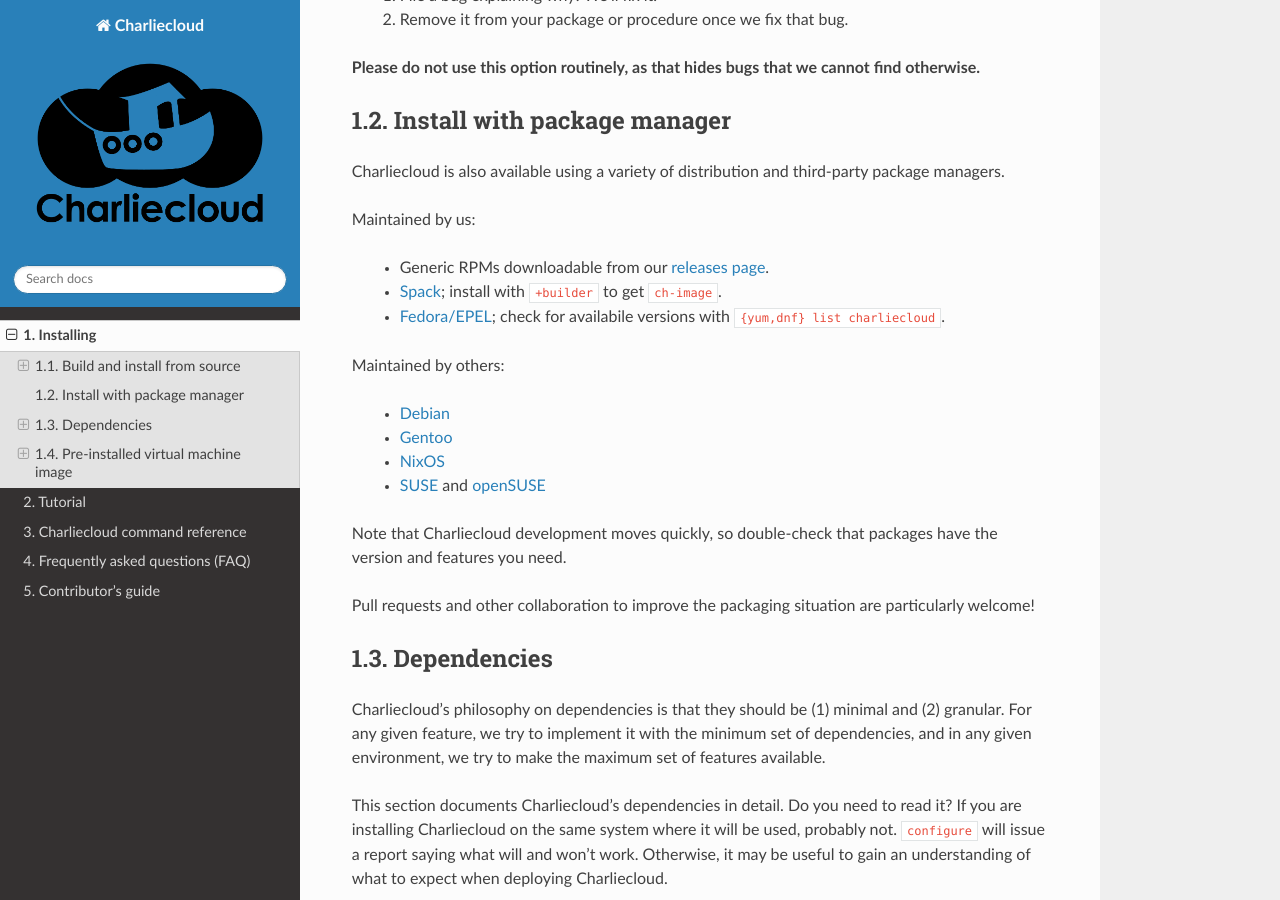
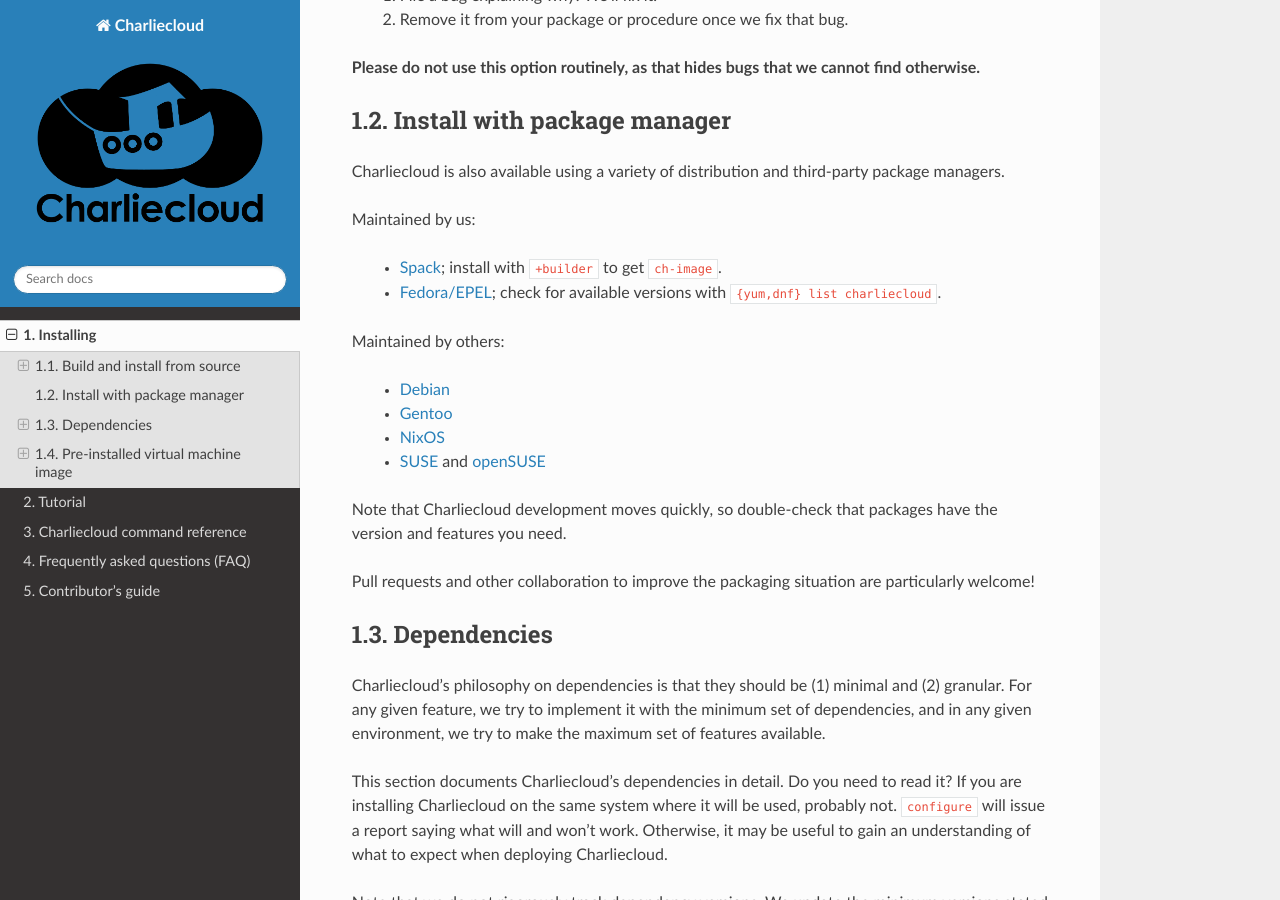
Before and after one commit to hpc/charliecloud, a Sphinx documentation site: the page built from doc/install.rst, in a window 1280 px wide and 900 px high, scrolled down 2931 px. Built offline with Sphinx 7.4.7 and the Read the Docs theme 2.0.0, drawn with Linux system fonts in a browser that asks for light colours.

Commit message:
docs: don't claim we provide RPMs

```diff
--- a/doc/install.rst
+++ b/doc/install.rst
@@ -142,12 +142,11 @@
 
 Maintained by us:
 
-  * Generic RPMs downloadable from our `releases page <https://github.com/hpc/charliecloud/releases>`_.
   * `Spack
     <https://spack.readthedocs.io/en/latest/package_list.html#charliecloud>`_;
     install with :code:`+builder` to get :code:`ch-image`.
   * `Fedora/EPEL <https://bodhi.fedoraproject.org/updates/?search=charliecloud>`_;
-    check for availabile versions with :code:`{yum,dnf} list charliecloud`.
+    check for available versions with :code:`{yum,dnf} list charliecloud`.
 
 Maintained by others:
 
```
